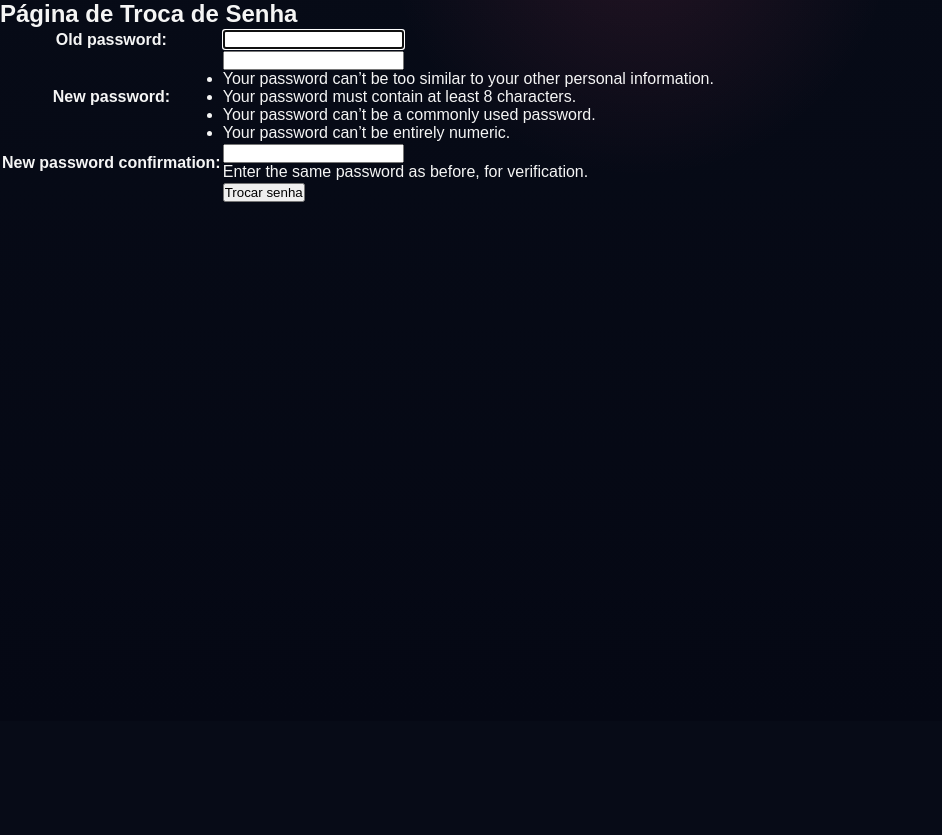
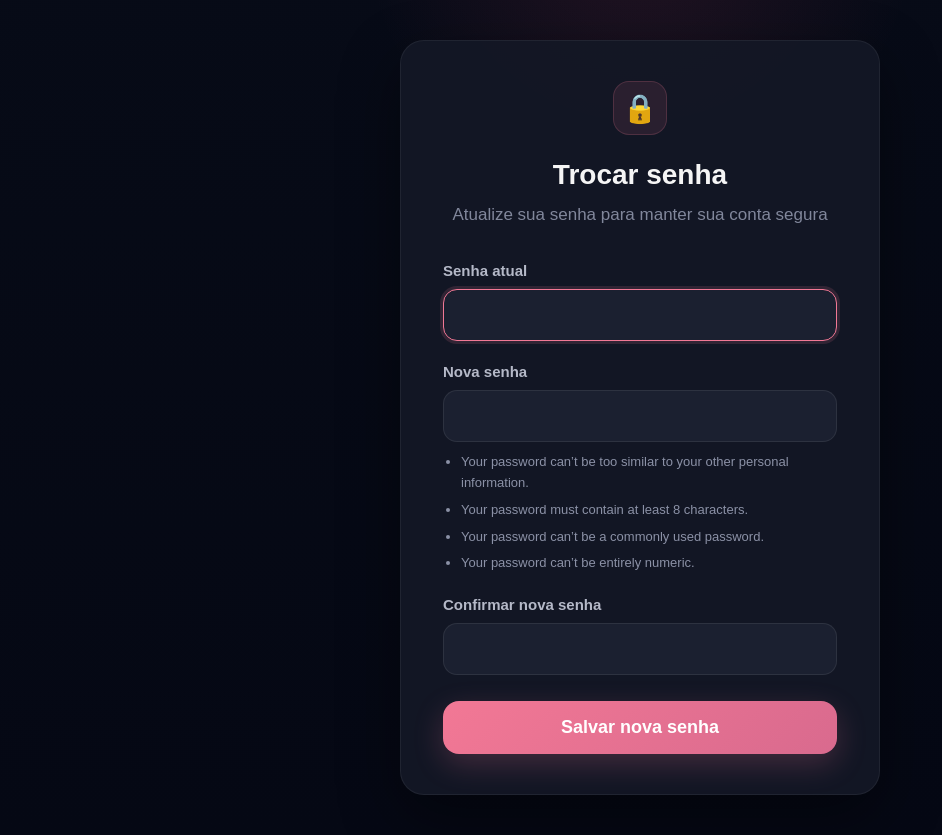
Before and after one commit to MaluDutra/INF1407-TRABALHO1, a Django app: page /seguranca/password_change/ in a window 1280 px wide. Shown: the part 79-914 px from the top of the page, without its empty margins (0-942 px from the left). Before the commit the page ends 281 px from the top, so only its background shows below. Run offline with Django 5.2, Linux system fonts and the light colour scheme; the visitor is signed in with stand-in values (Sample User, id 1).

Commit message:
trocar senha estilizado tambem

```diff
--- a/ProjetoINF1407/Projeto1/Playlists/static/css/auth.css
+++ b/ProjetoINF1407/Projeto1/Playlists/static/css/auth.css
@@ -223,3 +223,36 @@
 .auth-card .helptext {
     display: none;
 }
+
+
+.custom-help {
+    display: block;
+    margin-top: 10px;
+    color: #8b91a6;
+    font-size: 13px;
+    line-height: 1.6;
+}
+
+.custom-help ul {
+    margin-top: 8px;
+    margin-left: 18px;
+}
+
+.custom-help li {
+    margin-bottom: 6px;
+}
+
+.field-error ul,
+.form-errors ul {
+    list-style: none;
+    margin: 0;
+    padding: 0;
+}
+
+.field-error,
+.form-errors {
+    color: #ff9db3;
+    font-size: 14px;
+    margin-top: 10px;
+    line-height: 1.5;
+}
--- a/ProjetoINF1407/Projeto1/Playlists/templates/seguranca/password_change_form.html
+++ b/ProjetoINF1407/Projeto1/Playlists/templates/seguranca/password_change_form.html
@@ -1,18 +1,68 @@
 {% extends 'seguranca/base.html' %}
+{% load static %}
 
 {% block titulo %}Trocar Senha{% endblock %}
 
+{% block css_extra %}
+<link rel="stylesheet" href="{% static 'css/auth.css' %}">
+{% endblock %}
+
 {% block conteudo %}
-<h2>Página de Troca de Senha</h2>
+<section class="auth-section">
+    <div class="auth-card auth-card-login">
+        <div class="auth-icon-box">🔒</div>
 
-<form method="post">
-    {% csrf_token %}
-    <table>
-        {{ form.as_table }}
-        <tr>
-            <td></td>
-            <td><input type="submit" value="Trocar senha"></td>
-        </tr>
-    </table>
-</form>
+        <h2 class="auth-title">Trocar senha</h2>
+        <p class="auth-subtitle">
+            Atualize sua senha para manter sua conta segura
+        </p>
+
+        <form method="post" class="auth-form">
+            {% csrf_token %}
+
+            {% if form.non_field_errors %}
+                <div class="form-errors">
+                    {{ form.non_field_errors }}
+                </div>
+            {% endif %}
+
+            <div class="form-group">
+                <label for="{{ form.old_password.id_for_label }}">Senha atual</label>
+                <div class="password-wrapper">
+                    {{ form.old_password }}
+                </div>
+                {% if form.old_password.errors %}
+                    <div class="field-error">{{ form.old_password.errors }}</div>
+                {% endif %}
+            </div>
+
+            <div class="form-group">
+                <label for="{{ form.new_password1.id_for_label }}">Nova senha</label>
+                <div class="password-wrapper">
+                    {{ form.new_password1 }}
+                </div>
+                {% if form.new_password1.errors %}
+                    <div class="field-error">{{ form.new_password1.errors }}</div>
+                {% endif %}
+                {% if form.new_password1.help_text %}
+                    <div class="custom-help">{{ form.new_password1.help_text|safe }}</div>
+                {% endif %}
+            </div>
+
+            <div class="form-group">
+                <label for="{{ form.new_password2.id_for_label }}">Confirmar nova senha</label>
+                <div class="password-wrapper">
+                    {{ form.new_password2 }}
+                </div>
+                {% if form.new_password2.errors %}
+                    <div class="field-error">{{ form.new_password2.errors }}</div>
+                {% endif %}
+            </div>
+
+            <button type="submit" class="btn btn-primary auth-button">Salvar nova senha</button>
+        </form>
+    </div>
+</section>
+
+
 {% endblock %}
```
Also changed, not shown: ProjetoINF1407/Projeto1/Playlists/templates/seguranca/password_change_done.html (+17 -2 lines).
